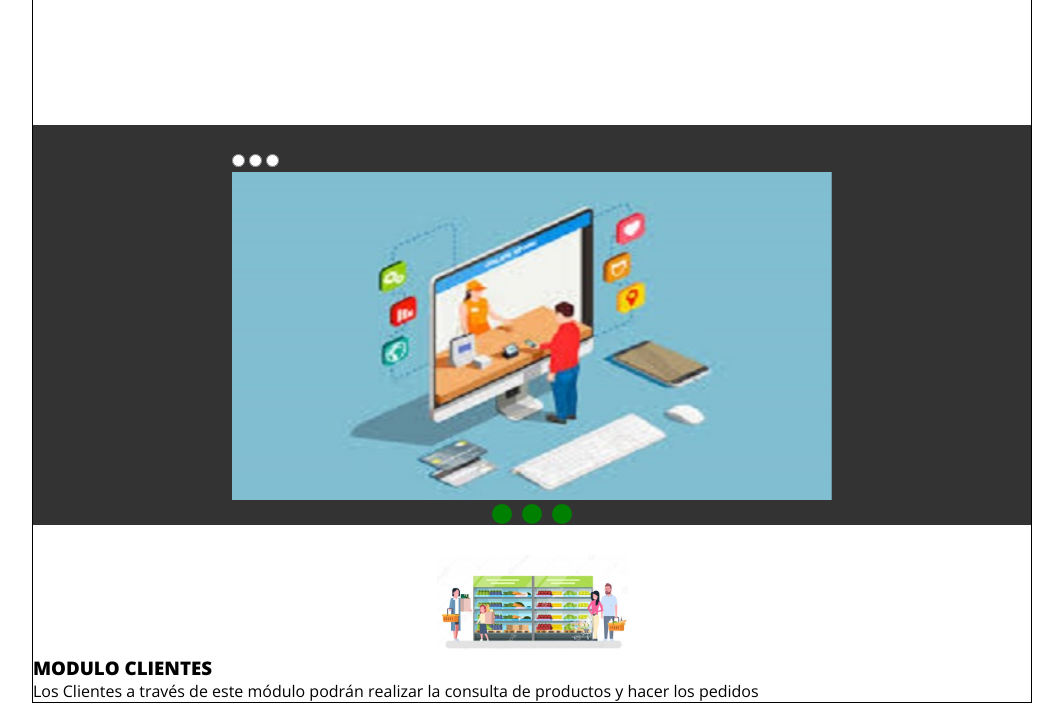
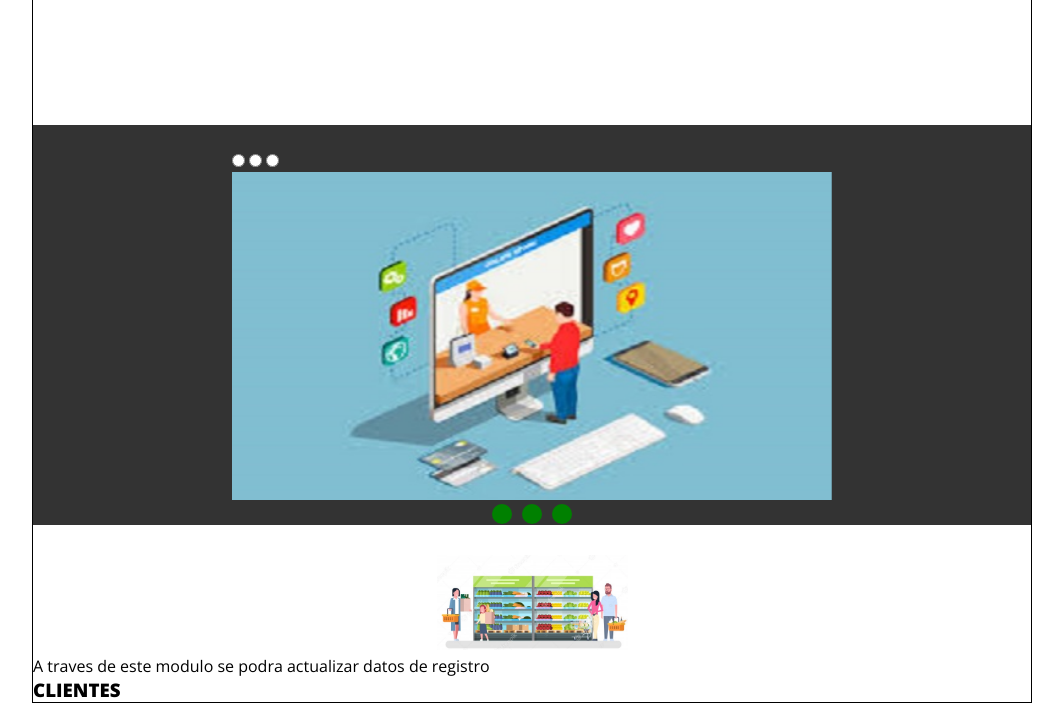
Before and after one commit to NELSONSAS/VENTASONLINE, a plain HTML site: page index.html in a window 1280 px wide. Shown: the part 96-800 px from the top of the page, without its empty margins (108-1171 px from the left). Drawn offline with nearby package versions, Linux system fonts and the light colour scheme.

Commit message:
Update index.html

```diff
--- a/index.html
+++ b/index.html
@@ -67,11 +67,9 @@ and open the template in the editor.
             <section class="tienda">
 
                 <article>
-                    <figure><center> <img src="Images/Clientes.png" alt=""/> </center></figure>
-                    <h3> MODULO CLIENTES</h3>
-                    <p> Los Clientes a través de este módulo podrán realizar la consulta de
-                        productos  y hacer los pedidos</p>
-                    <div></div>
+		    <figure><center> <img src="Images/Clientes.png" alt=""/> </center></figure>
+                    <p> A traves de este modulo se podra actualizar datos de registro</p>
+                    <div><h3>CLIENTES</h3></div>
 
 
                 </article>
```
